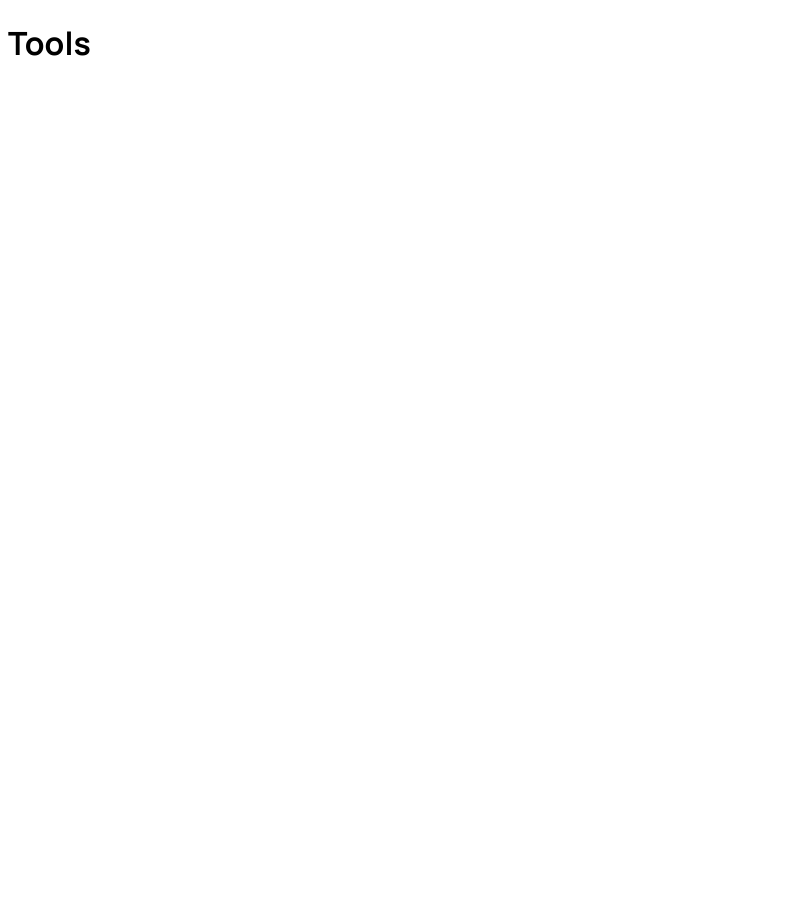
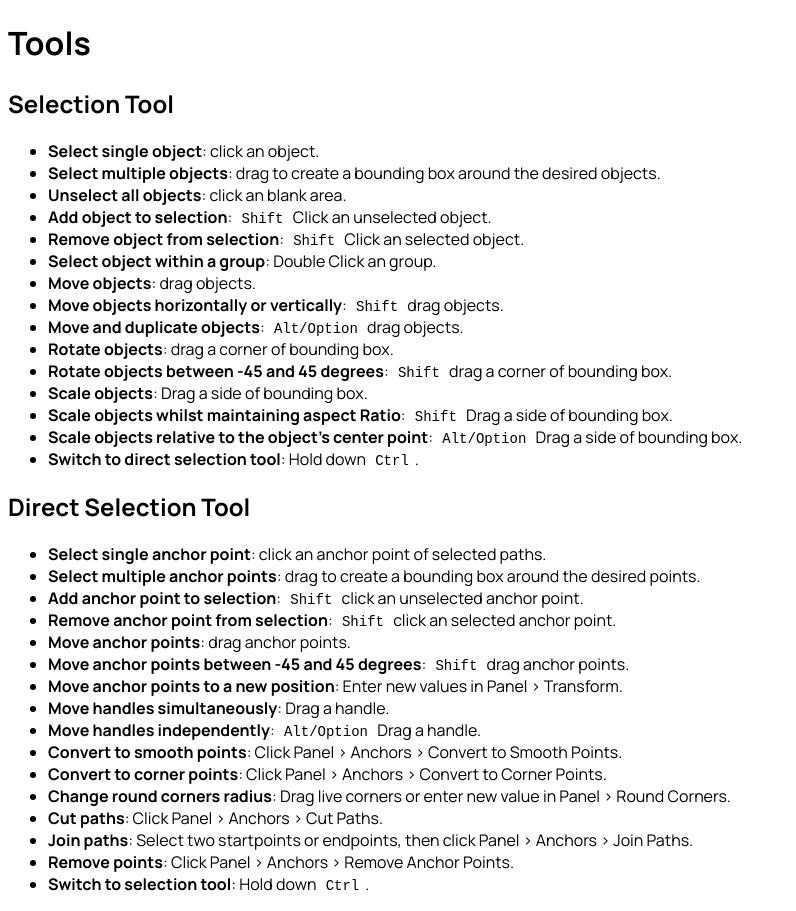
Before and after one commit to diaoliu/provector, a Next.js app: page /docs/tools in a window 1280 px wide. Shown: the whole page, without its empty margins (0-796 px from the left). Before the commit the page ends 800 px from the top, so only its background shows below. Built offline with nearby package versions, Linux system fonts and the light colour scheme.

Commit message:
feature(doc): added tools cheat sheet

```diff
--- a/src/pages/docs/tools.mdx
+++ b/src/pages/docs/tools.mdx
@@ -1 +1,38 @@
 # Tools
+
+## Selection Tool
+
+- **Select single object**: click an object.
+- **Select multiple objects**: drag to create a bounding box around the desired objects.
+- **Unselect all objects**: click an blank area.
+- **Add object to selection**: <kbd>shift</kbd> Click an unselected object.
+- **Remove object from selection**: <kbd>shift</kbd> Click an selected object.
+- **Select object within a group**: Double Click an group.
+- **Move objects**: drag objects.
+- **Move objects horizontally or vertically**: <kbd>shift</kbd> drag objects.
+- **Move and duplicate objects**: <kbd>alt/option</kbd> drag objects.
+- **Rotate objects**: drag a corner of bounding box.
+- **Rotate objects between -45 and 45 degrees**: <kbd>shift</kbd> drag a corner of bounding box.
+- **Scale objects**: Drag a side of bounding box.
+- **Scale objects whilst maintaining aspect Ratio**: <kbd>shift</kbd> Drag a side of bounding box.
+- **Scale objects relative to the object's center point**: <kbd>alt/option</kbd> Drag a side of bounding box.
+- **Switch to direct selection tool**: Hold down <kbd>ctrl</kbd>.
+
+## Direct Selection Tool
+
+- **Select single anchor point**: click an anchor point of selected paths.
+- **Select multiple anchor points**: drag to create a bounding box around the desired points.
+- **Add anchor point to selection**: <kbd>shift</kbd> click an unselected anchor point.
+- **Remove anchor point from selection**: <kbd>shift</kbd> click an selected anchor point.
+- **Move anchor points**: drag anchor points.
+- **Move anchor points between -45 and 45 degrees**: <kbd>shift</kbd> drag anchor points.
+- **Move anchor points to a new position**: Enter new values in Panel > Transform.
+- **Move handles simultaneously**: Drag a handle.
+- **Move handles independently**: <kbd>alt/option</kbd> Drag a handle.
+- **Convert to smooth points**: Click Panel > Anchors > Convert to Smooth Points.
+- **Convert to corner points**: Click Panel > Anchors > Convert to Corner Points.
+- **Change round corners radius**: Drag live corners or enter new value in Panel > Round Corners.
+- **Cut paths**: Click Panel > Anchors > Cut Paths.
+- **Join paths**: Select two startpoints or endpoints, then click Panel > Anchors > Join Paths.
+- **Remove points**: Click Panel > Anchors > Remove Anchor Points.
+- **Switch to selection tool**: Hold down <kbd>ctrl</kbd>.
```
